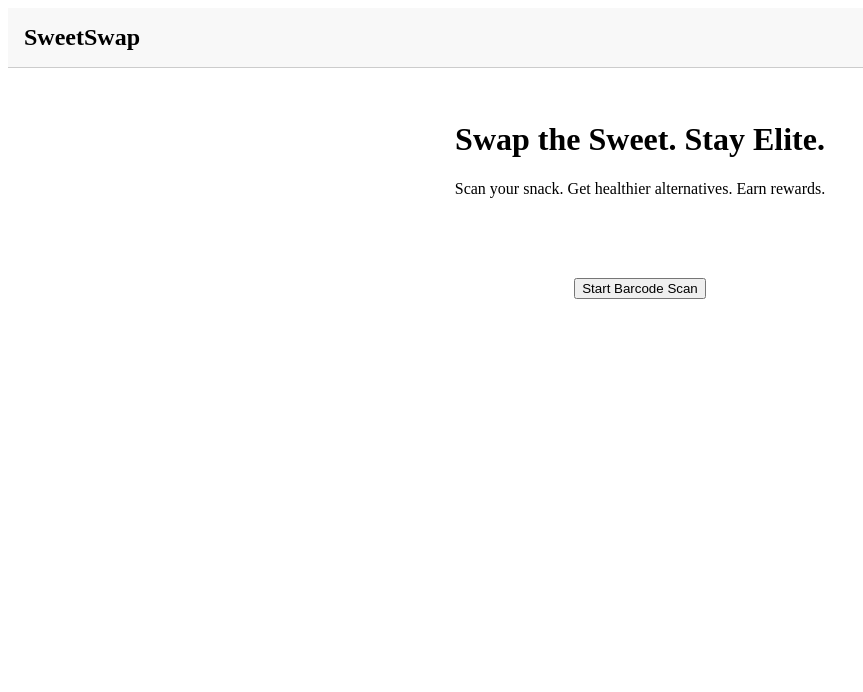
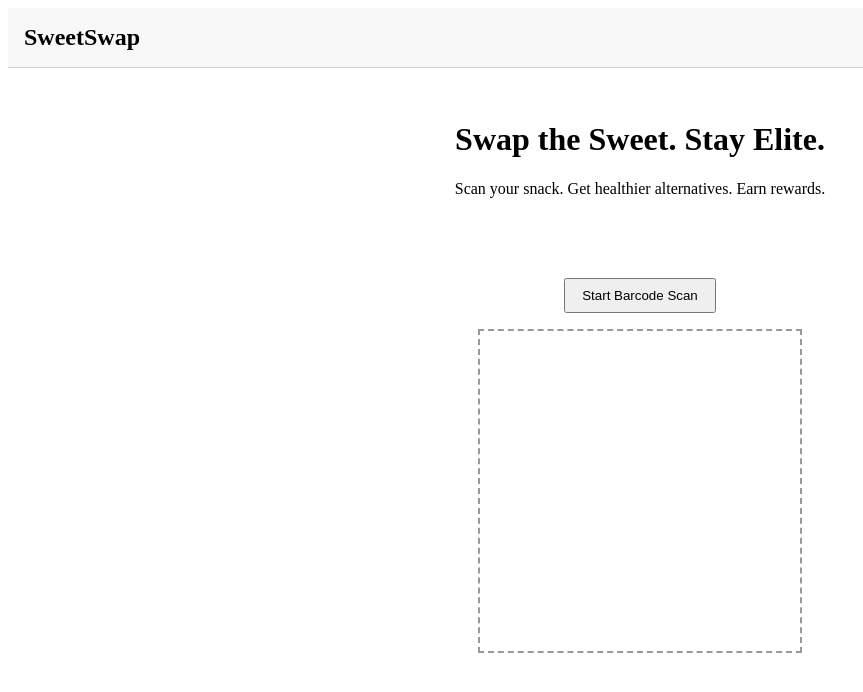
Before and after one commit to kpsr01/418-hack, a React (Vite) app: page / in a window 1280 px wide. Shown: the top 692 px of the page, without its empty margins (0-863 px from the left). Built offline with nearby package versions, Linux system fonts and the light colour scheme.

Commit message:
fixed qr issue

```diff
--- a/src/components/Scanner.jsx
+++ b/src/components/Scanner.jsx
@@ -1,5 +1,4 @@
-// src/components/Scanner.jsx
-import { useContext, useEffect, useRef, useState } from "react";
+import { useContext, useState, useRef } from "react";
 import { Html5Qrcode } from "html5-qrcode";
 import { AppContext } from "../context/AppContext";
 
@@ -11,86 +10,73 @@ export default function Scanner() {
   const html5QrCodeRef = useRef(null);
 
   const handleScanSuccess = (decodedText, decodedResult) => {
-    console.log("Decoded:", decodedText);
+    console.log("✅ Scanned barcode:", decodedText);
 
+    // Mocked scan result
     setScanResult({
       name: decodedText,
-      calories: 200,
-      alternative: "Kind Bar",
-      reward: 10,
+      calories: 180,
+      alternative: "RX Bar Chocolate Sea Salt",
+      reward: 20,
     });
 
-    // Stop the scanner after a successful scan
-    if (html5QrCodeRef.current && scanning) {
-      html5QrCodeRef.current
-        .stop()
-        .then(() => {
-          console.log("Scanner stopped after successful scan.");
-          setScanning(false);
-        })
-        .catch((err) => console.error("Failed to stop scanner", err));
-    }
-  };
-
-  const onScanFailure = (error) => {
-    // This callback is optional, but can be useful for logging continuous scan errors
-    // console.warn(`Code scan error = ${error}`);
+    html5QrCodeRef.current
+      .stop()
+      .then(() => {
+        console.log("Scanner stopped after scan");
+        setScanning(false);
+      })
+      .catch((err) => console.error("Error stopping scanner:", err));
   };
 
   const startScanner = async () => {
     setScanning(true);
     setError(null);
+
     const config = {
       fps: 10,
       qrbox: { width: 250, height: 250 },
-      // Optional: You can add more configurations here if needed
+      aspectRatio: 1.0,
     };
 
-    const html5QrCode = new Html5Qrcode("scanner");
+    const html5QrCode = new Html5Qrcode("scanner", {
+      experimentalFeatures: {
+        useBarCodeDetectorIfSupported: true, // Barcode scanning enabled
+      },
+    });
     html5QrCodeRef.current = html5QrCode;
 
     try {
       await html5QrCode.start(
-        { facingMode: "environment" }, // Attempt to use the rear camera
+        { facingMode: "environment" },
         config,
         handleScanSuccess,
-        onScanFailure // Added the onScanFailure callback
+        (scanError) => {
+          console.log("Scanning...", scanError);
+        }
       );
     } catch (err) {
-      setError("Failed to start camera. Make sure camera permission is granted.");
-      console.error("Error starting scanner:", err);
-      setScanning(false); // Reset scanning state on failure
+      setError("Failed to start camera. Check permissions or browser support.");
+      console.error("Scanner init error:", err);
     }
   };
 
-  const stopScannerManually = () => {
-    if (html5QrCodeRef.current && scanning) {
-      html5QrCodeRef.current
-        .stop()
-        .then(() => {
-          console.log("Scanner stopped manually.");
-          setScanning(false);
-        })
-        .catch((err) => console.error("Failed to stop scanner manually", err));
-    }
-  };
-
-  useEffect(() => {
-    // Clean up if the component unmounts while scanning
-    return () => {
-      if (html5QrCodeRef.current && scanning) {
-        html5QrCodeRef.current
-          .stop()
-          .catch((err) => console.error("Failed to stop scanner on unmount", err));
-      }
-    };
-  }, [scanning]);
-
   return (
     <div style={{ textAlign: "center", marginTop: "2rem" }}>
-      {!scanning && <button onClick={startScanner}>Start Barcode Scan</button>}
-      {scanning && <button onClick={stopScannerManually}>Stop Scanner</button>} {/* Option to stop manually */}
-      <div id="scanner" style={{ width: "300px", height: "300px", margin: "auto" }}></div>
+      {!scanning && (
+        <button onClick={startScanner} style={{ padding: "0.5rem 1rem" }}>
+          Start Barcode Scan
+        </button>
+      )}
+      <div
+        id="scanner"
+        style={{
+          width: "320px",
+          height: "320px",
+          margin: "1rem auto",
+          border: scanning ? "2px solid #0f0" : "2px dashed #999",
+        }}
+      ></div>
       {error && <p style={{ color: "red" }}>{error}</p>}
     </div>
   );
```
